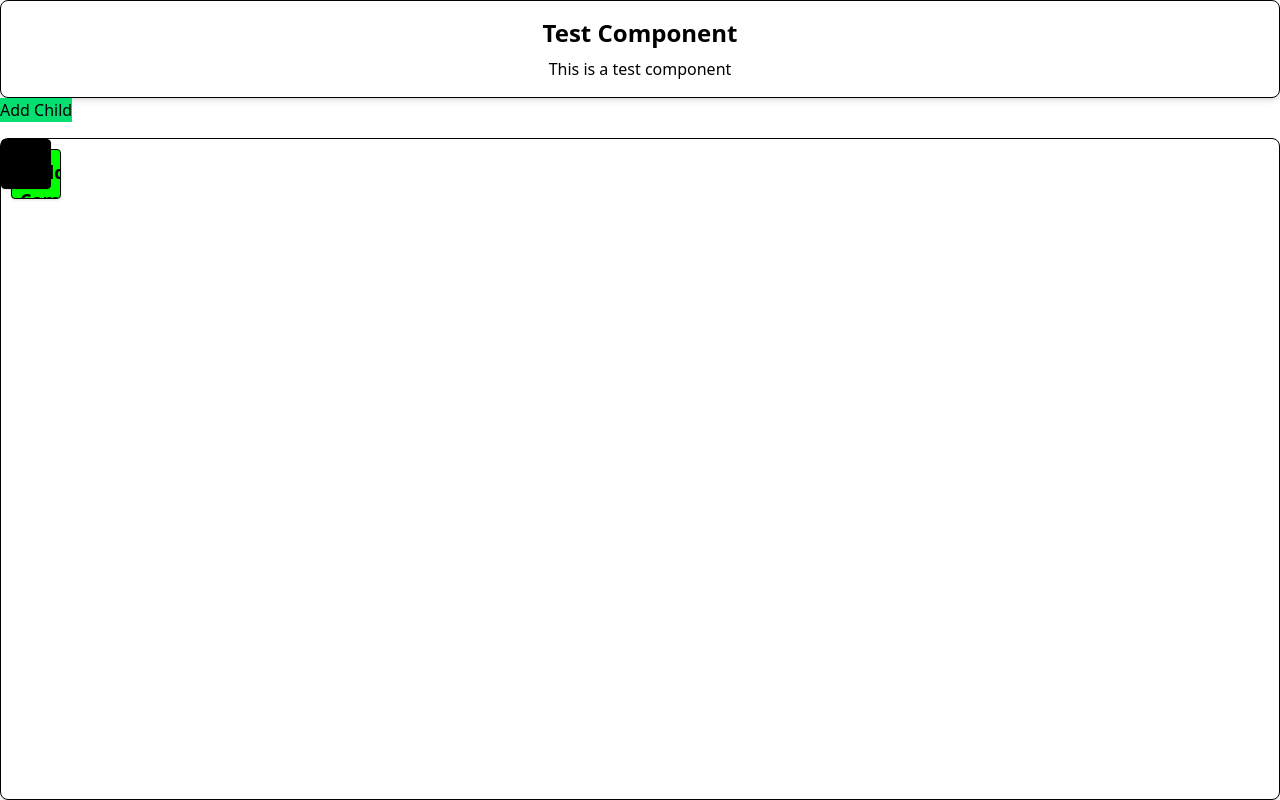
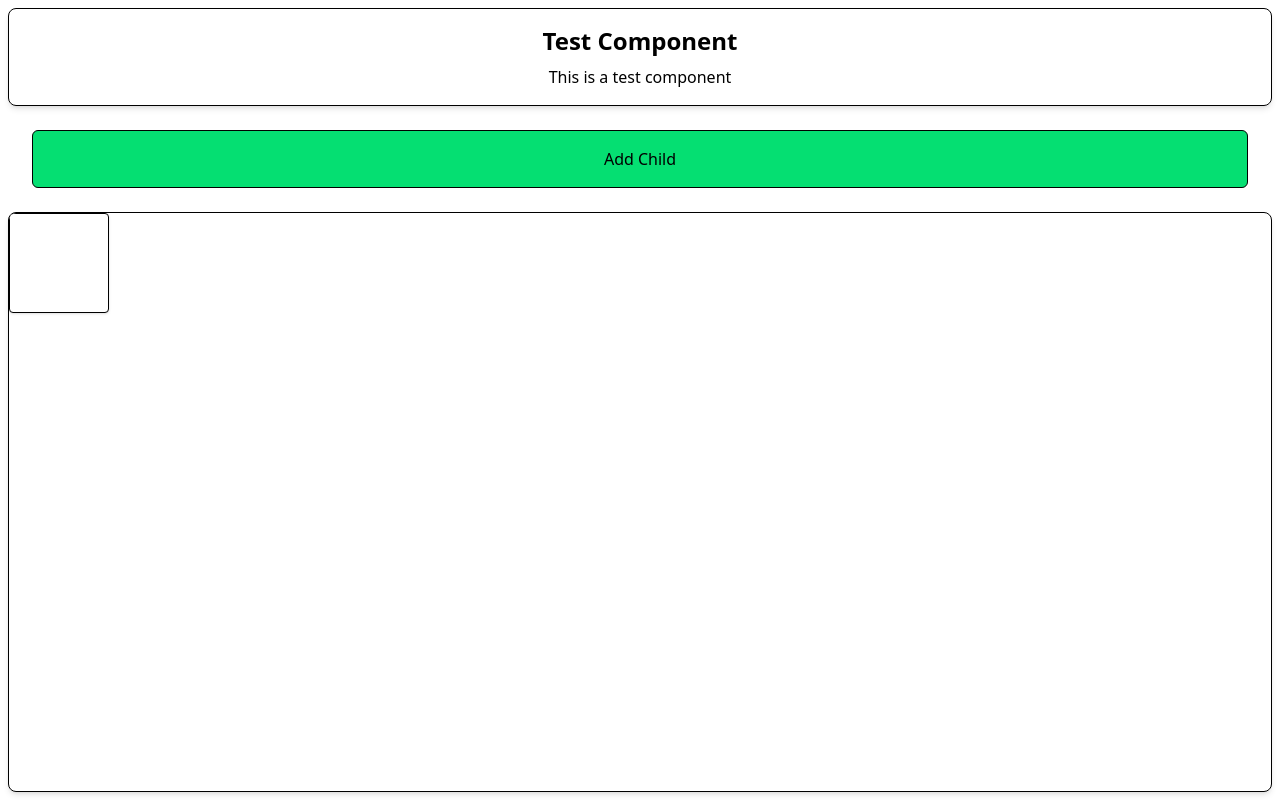
Before and after one commit to Junale/StructSphere, a React (Vite) app: page / in a window 1280 px wide. Both pictures are taken after a click on the button "Add Child". Built offline with nearby package versions, Linux system fonts and the light colour scheme.

Commit message:
make relations

```diff
--- a/src/App.tsx
+++ b/src/App.tsx
@@ -1,35 +1,26 @@
-import ComponentDisplay from "@/components/componentDisplay"
-import ComponentEditorModal from "@/components/ComponentEditorModal";
+import ComponentDisplay from "@/components/componentDisplay";
 import { TComponent } from "@/types";
-import { useState } from "react";
+import { useEffect, useState } from "react";
+import { getId } from "./utils";
 
 
 
 const App = () => {
     const [component, setComponent] = useState<TComponent>({
-        id: 1,
+        id: getId(),
         title: "Test Component",
         description: "This is a test component",
         size: { width: 100, height: 100 },
         color: "#ff0000",
         position: { x: 0, y: 0 },
-        children: [
-            {
-                id: 2,
-                title: "Child Component 1",
-                description: "This is the first child component",
-                size: { width: 50, height: 50 },
-                color: "#00ff00",
-                position: { x: 10, y: 10 },
-                children: [],
-                relationships: []
-            }
-        ],
+        children: [],
         relationships: []
     })
 
     return (
-        <ComponentDisplay component={component} setComponent={setComponent} />
+        <div className="flex w-screen h-screen p-2 overflow-hidden">
+            <ComponentDisplay component={component} setComponent={setComponent} />
+        </div>
     );
 };
 
--- /dev/null
+++ b/src/components/RelationshipDisplay.tsx
@@ -0,0 +1,48 @@
+import { TComponent, TRelationship } from "@/types";
+import { getComponentCenterPosition } from "@/utils";
+
+
+type props = {
+    relationship: TRelationship
+    firstComponent: TComponent | undefined;
+    secondComponent: TComponent | undefined;
+}
+
+const RelationshipDisplay = ({ relationship, firstComponent, secondComponent }: props) => {
+    if (!firstComponent || !secondComponent) return;
+    const firstComponentCenterPosition = getComponentCenterPosition(firstComponent);
+    const secondComponentCenterPosition = getComponentCenterPosition(secondComponent);
+
+    const height = secondComponentCenterPosition.y - firstComponentCenterPosition.y;
+    const width = secondComponentCenterPosition.x - firstComponentCenterPosition.x;
+
+    const diagonal = Math.sqrt((height * height) + (width * width));
+
+
+    const angle = `${width == Math.abs(width) && height == Math.abs(height) || width != Math.abs(width) && height != Math.abs(height) ? "" : "-"}${Math.asin(Math.abs(height) / diagonal)}rad`;
+
+    return (
+        <div className="absolute flex" style={{
+            top: Math.min(firstComponentCenterPosition.y, secondComponentCenterPosition.y),
+            left: Math.min(firstComponentCenterPosition.x, secondComponentCenterPosition.x),
+            height: Math.abs(height),
+            width: Math.abs(width)
+        }}>
+            <div className="flex size-full relative">
+                <div
+                    className={`absolute text-center bg-black ${firstComponentCenterPosition.x < secondComponentCenterPosition.x ? "left-0" : "right-0"} ${firstComponentCenterPosition.y < secondComponentCenterPosition.y ? "top-0" : "bottom-0"}`}
+                    style={{
+                        width: diagonal,
+                        height: 2,
+                        rotate: angle,
+                        transformOrigin: `${firstComponentCenterPosition.x < secondComponentCenterPosition.x ? "left" : "right"} ${firstComponentCenterPosition.y < secondComponentCenterPosition.y ? "top" : "bottom"}`
+                    }}
+                >
+                    {relationship.type}
+                </div>
+            </div>
+        </div >
+    );
+}
+
+export default RelationshipDisplay;
--- a/src/components/childDisplay.tsx
+++ b/src/components/childDisplay.tsx
@@ -1,16 +1,13 @@
 import { TComponent } from "@/types";
-import { ComponentProps, ReactElement } from "react";
-
 
 type props = {
     component: TComponent;
     onClick: () => void;
 }
 
-const ChildDisplay = ({ component, onClick }: props) => {
-    return (
+const ChildDisplay = ({ component, onClick }: props) => (
     <div
-            className="p-2 border rounded shadow-sm overflow-hidden"
+        className="p-2 border rounded shadow-sm overflow-hidden z-10 cursor-pointer"
         style={{
             width: component.size.width,
             height: component.size.height,
@@ -29,6 +26,5 @@ const ChildDisplay = ({ component, onClick }: props) => {
         </p>
     </div>
 );
-};
 
 export default ChildDisplay;
--- a/src/components/componentDisplay.tsx
+++ b/src/components/componentDisplay.tsx
@@ -1,8 +1,9 @@
 import { TComponent } from "@/types";
+import { getId, getIdsOfRelatedComponents } from "@/utils";
+import { Children, useEffect, useState } from "react";
 import ChildDisplay from "./childDisplay";
 import ComponentEditorModal from "./ComponentEditorModal";
-import { Component, useState } from "react";
-import { getId } from "@/utils";
+import RelationshipDisplay from "./RelationshipDisplay";
 
 type props = {
     component: TComponent;
@@ -12,6 +13,7 @@ type props = {
 const ComponentDisplay = ({ component, setComponent }: props) => {
     const [editedComponent, setEditedComponent] = useState<TComponent | undefined>(undefined);
 
+    useEffect(() => { console.log(component) }, [component])
     const handleUpdateComponent = (callBack: (component: TComponent) => TComponent) => {
         setComponent((prev) => ({
             ...prev, children: prev.children.map((child) => {
@@ -28,7 +30,7 @@ const ComponentDisplay = ({ component, setComponent }: props) => {
                     ...prev.children,
                     {
                         children: [],
-                        color: "#000",
+                        color: "#ffffff",
                         id: getId(),
                         description: "",
                         position: {
@@ -36,8 +38,8 @@ const ComponentDisplay = ({ component, setComponent }: props) => {
                             y: 0
                         },
                         size: {
-                            height: 50,
-                            width: 50
+                            height: 100,
+                            width: 100
                         },
                         title: "",
                         relationships: []
@@ -45,6 +47,25 @@ const ComponentDisplay = ({ component, setComponent }: props) => {
                 ]
             })
         )
+    }
+
+    const handleAddRelationship = (id1: number, id2: number) => {
+        console.log("test")
+        setComponent((prev) => ({
+            ...prev, relationships: [...prev.relationships, {
+                firstComponentId: id1,
+                secondComponentId: id2,
+                type: "association"
+            }]
+        }))
+    }
+    const handleRemoveRelationship = (id1: number, id2: number) => {
+        setComponent((prev) => ({
+            ...prev, relationships: prev.relationships.filter((relationship) =>
+                !(relationship.firstComponentId === id1 && relationship.secondComponentId === id2
+                    || relationship.secondComponentId === id1 && relationship.firstComponentId === id2)
+            )
+        }))
     }
 
     return (
@@ -58,16 +79,29 @@ const ComponentDisplay = ({ component, setComponent }: props) => {
                     {component.description}
                 </span>
             </div>
-            <div className="flex">
-                <button className="bg-green-400" onClick={handleAddChild}>Add Child</button>
+            <div className="flex p-6">
+                <button className="bg-green-400 w-full border rounded-md py-4 " onClick={handleAddChild}>Add Child</button>
             </div>
             {/* Component Content Visualization */}
             <div
-                className="flex flex-1 w-full mt-4 p-4 border rounded-lg shadow-md bg-white relative"
+                className="flex flex-1 size-full p-4 border rounded-lg shadow-md bg-white relative overflow-auto"
             >
                 {component.children.map((child) => <ChildDisplay key={child.id} component={child} onClick={() => setEditedComponent(child)} />)}
+                {component.relationships.map((relationship) => <RelationshipDisplay key={relationship.firstComponentId + "_" + relationship.secondComponentId} relationship={relationship} firstComponent={component.children.find(c => c.id === relationship.firstComponentId)} secondComponent={component.children.find(c => c.id === relationship.secondComponentId)} />)}
             </div>
-            <ComponentEditorModal key={editedComponent?.id} component={editedComponent} onClose={() => setEditedComponent(undefined)} updateComponent={handleUpdateComponent} />
+
+            {editedComponent &&
+                <ComponentEditorModal
+                    key={editedComponent.id}
+                    component={editedComponent}
+                    relationshipIds={getIdsOfRelatedComponents(editedComponent.id, component.relationships)}
+                    siblings={component.children.filter((child) => child.id != editedComponent.id)}
+                    onClose={() => setEditedComponent(undefined)}
+                    updateComponent={handleUpdateComponent}
+                    onNewRelationship={handleAddRelationship}
+                    onRemoveRelationship={handleRemoveRelationship}
+                />
+            }
 
         </div>
     );
--- a/src/utils/index.ts
+++ b/src/utils/index.ts
@@ -1,4 +1,4 @@
-import { TColor } from "@/types";
+import { TColor, TComponent, TPosition, TRelationship } from "@/types";
 
 
 export const isColor = (color: any): color is TColor => {
@@ -14,3 +14,18 @@ let counter = 0;
 export const getId = (): number => {
     return counter++;
 }
+
+export const getComponentCenterPosition = (component: TComponent): TPosition => {
+    return {
+        x: component.position.x + (component.size.width / 2),
+        y: component.position.y + (component.size.height / 2)
+    }
+}
+
+export const getIdsOfRelatedComponents = (id: number, relationships: TRelationship[]): number[] => {
+    return relationships.map((relationship) => {
+        if (relationship.firstComponentId === id) return relationship.secondComponentId;
+        if (relationship.secondComponentId === id) return relationship.firstComponentId;
+        return;
+    }).filter((id) => id !== undefined);
+}
```
Also changed, not shown: src/components/ComponentEditorModal.tsx (+41 -5 lines), src/types/index.ts (+4 -3 lines). Lines whose indentation alone changed are shown as unchanged.
